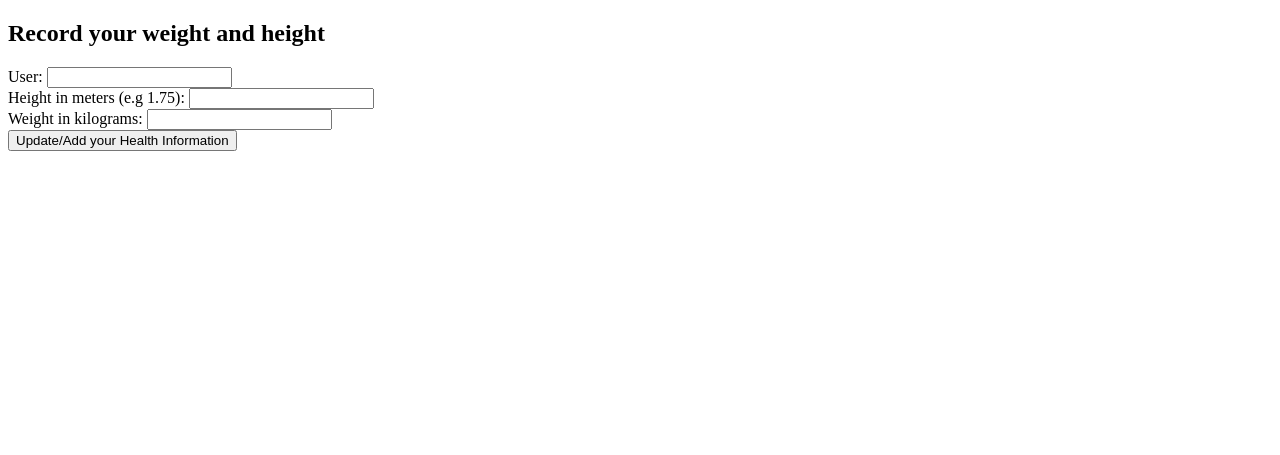
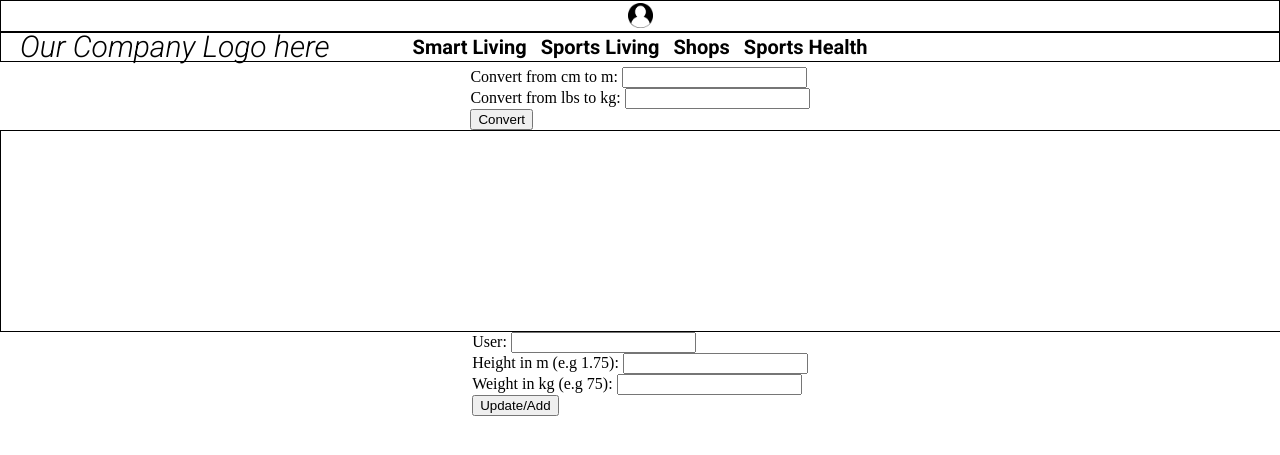
Before and after one commit to Kovitwk/IT1805Grp2, a Flask app: template templates/record.html in a window 1280 px wide. Shown: the top 455 px of the page. Run offline with Flask 2, Linux system fonts and the light colour scheme; the template is opened without the code that fills it: values that come from a table or form of the project are taken from there, others are empty; parts of the project's set-up code (start-up, migrations or seed data) failed here and were passed over.

Commit message:
Added unit converter and some layout changes

```diff
--- a/AddRecordForm.py
+++ b/AddRecordForm.py
@@ -1,9 +1,11 @@
-from wtforms import Form, StringField, validators, SubmitField,  FloatField
-from wtforms.validators import DataRequired
+from wtforms import Form, StringField, validators, SubmitField, FloatField
 
 
 class AddRecordForm(Form):
     id = StringField('User', [validators.DataRequired()])
-    height = StringField('Height in meters (e.g 1.75)', [validators.Length(min=4, max=4), validators.DataRequired()])
-    weight = StringField('Weight in kilograms', [validators.Length(min=1), validators.DataRequired()])
+    height = StringField('Height in m (e.g 1.75)', [validators.Length(min=4, max=4), validators.DataRequired()])
+    weight = StringField('Weight in kg (e.g 75)', [validators.Length(min=1), validators.DataRequired()])
     submit = SubmitField("Update/Add your Health Information")
+    weightconvert = FloatField('Convert from lbs to kg')
+    heightconvert = FloatField('Convert from cm to m')
+    submit = SubmitField("Update/Add your Health Information")
--- a/Test.py
+++ b/Test.py
@@ -1,12 +1,15 @@
-from flask import Flask, flash, redirect, url_for, session, render_template
+from flask import Flask, flash, redirect, url_for, session, render_template, Session
 from flask_babel import *
 import shelve
 from Record import Record
+from Convert import Convert
+from Converter import *
 from AddRecordForm import *
 
 app = Flask(__name__)
 app.config['BABEL_DEFAULT_LOCALE'] = 'en'
 babel = Babel(app)
+app.secret_key = 'Do not tell anyone'
 
 
 @babel.localeselector
@@ -37,12 +40,19 @@ def workout():
 @app.route('/record', methods=['GET', 'POST'])
 def record():
     form = AddRecordForm(request.form)
+    form1 = Converter(request.form)
     print('The method is ' + request.method)
+
     if request.method == 'POST':
         if form.validate() == 0:
             print('All fields are required.')
 
-        else:
+        if request.form["btn"] == "Convert":
+            convert = Convert(form1.heightconvert.data, form1.weightconvert.data)
+            flash('%d cm is %.2f m' % (form1.heightconvert.data, convert.get_heightc()))
+            flash('%d lbs is %.2f kg' % (form1.weightconvert.data, convert.get_weightc()))
+
+        elif request.form["btn"] == "Submit":
             recordList = {}
             db = shelve.open('storage', 'c')
 
@@ -51,6 +61,7 @@ def record():
 
             except:
                 print("failed to open database")
+
             new_record = Record(form.height.data, form.weight.data, form.id.data)
             recordList[form.id.data] = new_record
             db['Records'] = recordList
@@ -69,7 +80,6 @@ def summary():
     dictionary = db['Records']
     db.close()
 
-    # convert dictionary to list
     list = []
     for key in dictionary:
         item = dictionary.get(key)
@@ -79,4 +89,4 @@ def summary():
 
 
 if __name__ == "__main__":
-    app.run(port='80')
+    app.run(debug=True)
--- /dev/null
+++ b/static/record.css
@@ -0,0 +1,16 @@
+#recordform {
+    display: block;
+    text-align: center;
+}
+
+form {
+    display: inline-block;
+    margin: auto;
+    text-align: left;
+}
+
+#flash {
+    min-height: 200px;
+    min-width: 100%;
+    border: 1px solid black;
+}
--- a/templates/record.html
+++ b/templates/record.html
@@ -1,10 +1,34 @@
 {% extends 'sportshealth.html' %}
+
+{% block title %}Recording for {% endblock %}
+
+{% block head %}
+    {{ super() }}
+    <link type="text/css" rel="stylesheet" href="/static/record.css">
+{% endblock %}
+
 {% block content %}
+<div id="recordform">
     <h2>Record your weight and height</h2>
+    <form method="POST" action="">
+        <div>{{ form.heightconvert.label }}: {{ form.heightconvert() }}</div>
+        <div>{{ form.weightconvert.label }}: {{ form.weightconvert() }}</div>
+        <button type="submit" name="btn" value="Convert">Convert</button>
+    </form>
+    <div id="flash">
+        {% with messages = get_flashed_messages() %}
+            {% if messages %}
+                {% for message in messages %}
+                    <h3>{{ message }}</h3>
+                {% endfor %}
+            {% endif %}
+        {% endwith %}
+    </div>
     <form method="POST" action="">
         <div>{{ form.id.label }}: {{ form.id() }}</div>
         <div>{{ form.height.label }}: {{ form.height() }}</div>
         <div>{{ form.weight.label }}: {{ form.weight() }}</div>
-    <div>{{ form.submit }}</div>
+        <button type="submit" name="btn" value="Submit">Update/Add</button>
     </form>
+</div>
 {% endblock %}
--- a/templates/sportshealth.html
+++ b/templates/sportshealth.html
@@ -1,9 +1,34 @@
 <!doctype html>
-<title>{% block title %}{% endblock %} Sports Health</title>
+<head>
+    {% block head %}
+    <meta charset="UTF-8">
+    <title>{% block title %}{% endblock %} Sports Health</title>
+	<link type="text/css" rel="stylesheet" href="/static/sportshome.css">
+	<link href="https://fonts.googleapis.com/css?family=Roboto:700" rel="stylesheet">
+	<link href="https://fonts.googleapis.com/css?family=Roboto:300i" rel="stylesheet">
+	<link href='/static/navbar.css' rel='stylesheet' type='text/css'>
+    <link type="text/css" rel="stylesheet" href="/static/record.css">
+    {% endblock %}
+</head>
 
+<body>
+<div id="navbar">
+    <div class="container1">
+        <p id="avatar">
+            <a id="Joshua" href=""><img src="/static/avatar1.png" id="avatar1"></a>
+        </p>
+    </div>
+    <div class="container2">
+        <a href="Home.html" id="brand">Our Company Logo here</a>
+        <ul>
+            <li><a id="Azim" href="smartliving.html">Smart Living</a></li>
+            <li><a href="sportshome.html">Sports Living</a></li>
+            <li><a id="Syafiq" href="shop.html">Shops</a></li>
+            <li><a href="/templates/sportshealth.html">Sports Health</a></li>
+        </ul>
+    </div>
+</div>
 <section class="content">
-  <header>
-    {% block header %}{% endblock %}
-  </header>
-  {% block content %}{% endblock %}
+    {% block content %}{% endblock %}
 </section>
+</body>
--- a/templates/sportshome.html
+++ b/templates/sportshome.html
@@ -40,7 +40,7 @@
 	<div id="smart2">
 		<img src="/static/SpD.jpeg" id="smart2img">
 		<div class="smart2">
-			<h1>Workout Tips</h1>
+			<a href="sportsworkout"><h1>Workout Tips</h1></a>
 			<p>Ready to workout but don't know where to start? <br> Check out our tips on how to start and improve <br> yourself!</p>
 		</div>
 	</div>
```
Also changed, not shown: Convert.py (added, +10 -0 lines), Converter.py (added, +7 -0 lines), Kovi/storage.db. Lines whose indentation alone changed are shown as unchanged.
